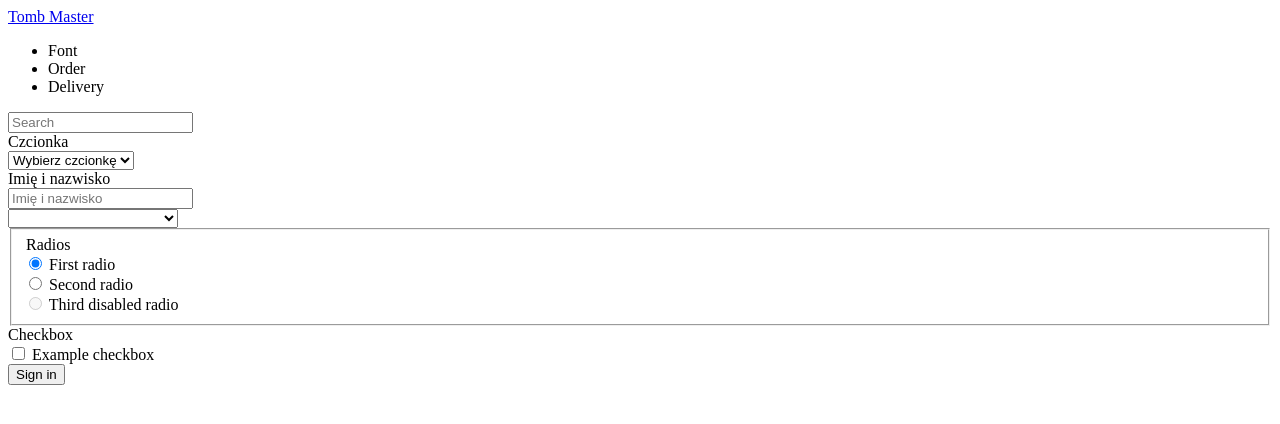
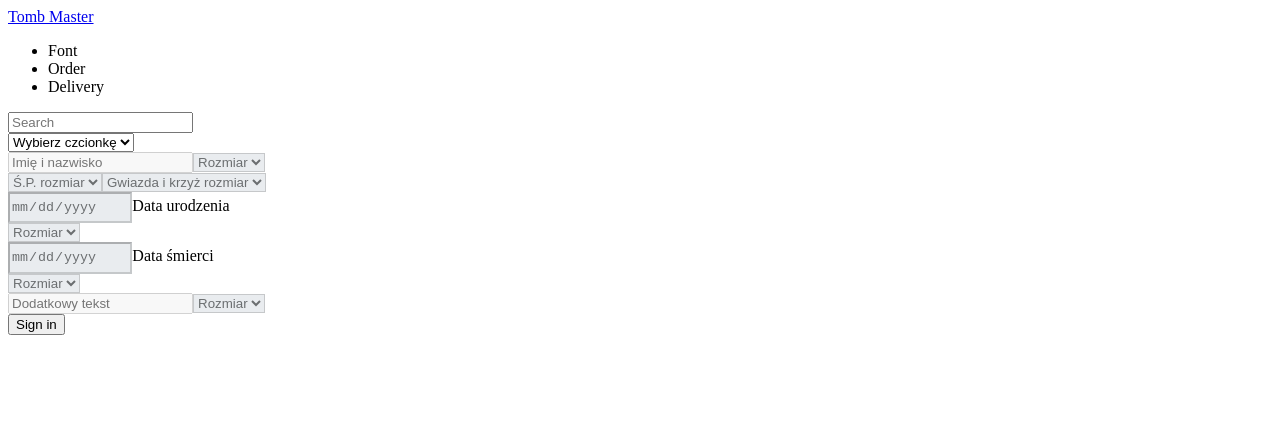
Before and after one commit to afek96/TombMasterWebApp, an Angular app in the folder TombMasterWebApp/ClientApp/: page /create-order in a window 1280 px wide. Shown: the top 424 px of the page. Built offline with nearby package versions, Linux system fonts and the light colour scheme; what angular-bootstrap-md would draw is missing.

Commit message:
Zaprojektowanie tworzenia zamówienia

```diff
--- /dev/null
+++ b/TombMasterWebApp/ClientApp/src/app/font.ts
@@ -0,0 +1,3 @@
+export class Font {
+    constructor(public id: number, public name: string){}
+}
--- a/TombMasterWebApp/ClientApp/src/app/order/create-order/create-order.component.html
+++ b/TombMasterWebApp/ClientApp/src/app/order/create-order/create-order.component.html
@@ -1,68 +1,56 @@
 <form class="container pt-2" #userForm="ngForm" (ngSubmit)="onFormSubmit(userForm)">
   <div class="form-group row">
-    <label for="inputFont" class="col-sm-2 col-form-label">Czcionka</label>
-    <div class="col-sm-10">
-      <select class="browser-default custom-select">
-        <option selected>Wybierz czcionkę</option>
-        <option *ngFor="let font of fonts" [value]="font.id">{{ font.name }}</option>
+    <div class="col-sm-12 px-0">
+      <select class="browser-default custom-select" name="font" [(ngModel)]="font" (change)="onFontChange()">
+        <option selected [ngValue]="undefined">Wybierz czcionkę</option>
+        <option *ngFor="let font of fonts" [ngValue]="font">{{ font.name }}</option>
       </select>
     </div>
   </div>
   <div class="form-group row">
-<div class="col-sm-2 d-flex flex-row">
-      <mdb-checkbox class="align-middle" [default]=" true"></mdb-checkbox>
-
-    <label for="inputName" class="col-form-label">Imię i nazwisko</label>
+    <input class="form-control col-sm-9" type="text" placeholder="Imię i nazwisko" [disabled]="!fontPicked">
+    <select class="browser-default custom-select col-sm-3" name="nameFontSize" [(ngModel)]="nameFontSize" (change)="onNameSizeChange()" [disabled]="!fontPicked">
+      <option selected [ngValue]="undefined">Rozmiar</option>
+      <option *ngFor="let fontSize of fontSizes" [ngValue]="fontSize">{{ fontSize.size }}</option>
+    </select>
   </div>
-    <div [ngClass]="{'col-sm-7': !nameFontSizePicked, 'col-sm-9': nameFontSizePicked}">
-      <input type="text" class="form-control" id="inputName" placeholder="Imię i nazwisko">
-    </div>
-
-    <div [ngClass]="{'col-sm-3': !nameFontSizePicked, 'col-sm-1': nameFontSizePicked}">
-      <select name="nameFontSize" class="browser-default custom-select" [(ngModel)]="nameFontSize"
-        (change)="onNameSizeChange()">
-        <option [ngValue]="{id:0, size:0}" selected>Wybierz rozmiar czcionki</option>
-        <option *ngFor="let fontSize of fontSizes" [ngValue]="fontSize">{{ fontSize.size }}</option>
-      </select>
-    </div>
+  <div class="form-group row">
+    <select class="browser-default custom-select col-sm-6" [disabled]="!fontPicked">
+      <option selected [ngValue]="undefined">Ś.P. rozmiar</option>
+      <option *ngFor="let fontSize of fontSizes" [ngValue]="fontSize">{{ fontSize.size }}</option>
+    </select>
+    <select class="browser-default custom-select col-sm-6" [disabled]="!fontPicked">
+      <option selected [ngValue]="undefined">Gwiazda i krzyż rozmiar</option>
+      <option *ngFor="let fontSize of fontSizes" [ngValue]="fontSize">{{ fontSize.size }}</option>
+    </select>
   </div>
 
-  <fieldset class="form-group">
-    <div class="row">
-      <legend class="col-form-label col-sm-2 pt-0">Radios</legend>
-      <div class="col-sm-10">
-        <div class="form-check">
-          <input class="form-check-input" type="radio" name="gridRadios" id="gridRadios1" value="option1" checked>
-          <label class="form-check-label" for="gridRadios1">
-            First radio
-          </label>
-        </div>
-        <div class="form-check">
-          <input class="form-check-input" type="radio" name="gridRadios" id="gridRadios2" value="option2">
-          <label class="form-check-label" for="gridRadios2">
-            Second radio
-          </label>
-        </div>
-        <div class="form-check disabled">
-          <input class="form-check-input" type="radio" name="gridRadios" id="gridRadios3" value="option3" disabled>
-          <label class="form-check-label" for="gridRadios3">
-            Third disabled radio
-          </label>
-        </div>
-      </div>
+  <div class="form-group row ">
+    <div class="md-form md-outline input-with-post-icon datepicker col-sm-3 px-0 my-0">
+      <input placeholder="Select date" type="date" id="example" class="form-control" [disabled]="!fontPicked">
+      <label for="example">Data urodzenia</label>
     </div>
-  </fieldset>
-  <div class="form-group row">
-    <div class="col-sm-2">Checkbox</div>
-    <div class="col-sm-10">
-      <div class="form-check">
-        <input class="form-check-input" type="checkbox" id="gridCheck1">
-        <label class="form-check-label" for="gridCheck1">
-          Example checkbox
-        </label>
-      </div>
+    <select class="browser-default custom-select col-sm-3" [disabled]="!fontPicked">
+      <option selected [ngValue]="undefined">Rozmiar</option>
+      <option *ngFor="let fontSize of fontSizes" [ngValue]="fontSize">{{ fontSize.size }}</option>
+    </select>
+    <div class="md-form md-outline input-with-post-icon datepicker col-sm-3 px-0 my-0">
+      <input placeholder="Select date" type="date" id="example" class="form-control" [disabled]="!fontPicked">
+      <label for="example">Data śmierci</label>
     </div>
+    <select class="browser-default custom-select col-sm-3" [disabled]="!fontPicked">
+      <option selected [ngValue]="undefined">Rozmiar</option>
+      <option *ngFor="let fontSize of fontSizes" [ngValue]="fontSize">{{ fontSize.size }}</option>
+    </select>
   </div>
+   <div class="form-group row">
+    <input class="form-control col-sm-9" type="text" placeholder="Dodatkowy tekst" [disabled]="!fontPicked">
+    <select class="browser-default custom-select col-sm-3" [disabled]="!fontPicked">
+      <option selected [ngValue]="undefined">Rozmiar</option>
+      <option *ngFor="let fontSize of fontSizes" [ngValue]="fontSize">{{ fontSize.size }}</option>
+    </select>
+  </div>
+
   <div class="form-group row">
     <div class="col-sm-10">
       <button type="submit" class="btn btn-primary">Sign in</button>
--- a/TombMasterWebApp/ClientApp/src/app/order/create-order/create-order.component.scss
+++ b/TombMasterWebApp/ClientApp/src/app/order/create-order/create-order.component.scss
@@ -0,0 +1,10 @@
+div input[type=date]{
+    padding-bottom: 5px;
+    padding-top: 5px;
+  }
+
+  div input[type=date]:disabled,div select:disabled{
+    background-color: #e9ecef;
+    opacity: 1;
+    color: #6b6e70;
+  }
--- a/TombMasterWebApp/ClientApp/src/app/order/create-order/create-order.component.ts
+++ b/TombMasterWebApp/ClientApp/src/app/order/create-order/create-order.component.ts
@@ -2,6 +2,7 @@ import { Component, OnInit } from '@angular/core';
 
 import { NgForm } from '@angular/forms'
 
+import { Font } from '../../font'
 import { FontSize } from '../../font-size'
 
 @Component({
@@ -10,20 +11,24 @@ import { FontSize } from '../../font-size'
   styleUrls: ['./create-order.component.scss']
 })
 export class CreateOrderComponent implements OnInit {
+  fontPicked = false;
   nameFontSizePicked = false;
-  nameFontSize = new FontSize(0,0);
+  nameFontSize: FontSize;
+  font: Font;
 
   fonts = [
-    { id: '1', name: 'Czcionka 1' },
-    { id: '2', name: 'Czcionka 2' },
-    { id: '3', name: 'Czcionka 3' },
+    new Font(1, 'Czcionka 1'),
+    new Font(2, 'Czcionka 2'),
+    new Font(3, 'Czcionka 3'),
   ];
 
-  fontSizes = [
-    new FontSize( 1, 4 ),
-    new FontSize( 2, 5 ),
-    new FontSize( 3, 6 ),
-  ];
+  //TODO dictionary na string,FontSize[] albo inny sposób na przechowywanie
+
+  //fontSizes = [
+  //  new FontSize(1, 4),
+  //  new FontSize(2, 5),
+  //  new FontSize(3, 6),
+  //];
 
   constructor() { }
 
@@ -33,9 +38,14 @@ export class CreateOrderComponent implements OnInit {
   ngOnInit(): void {
   }
 
+  onFontChange(){
+    this.fontPicked = this.font != undefined;
+    console.log('Font change: ' + this.font?.id);
+  }
+
   onNameSizeChange() {
-    this.nameFontSizePicked = this.nameFontSize.id != 0;
-    console.log('Name size change: '+ this.nameFontSize.id);
- }
+    this.nameFontSizePicked = this.nameFontSize != undefined;
+    console.log('Name size change: ' + this.nameFontSize?.id);
+  }
 
 }
```
Also changed, not shown: 1 other file (tests, documents, lock files or other folders).
